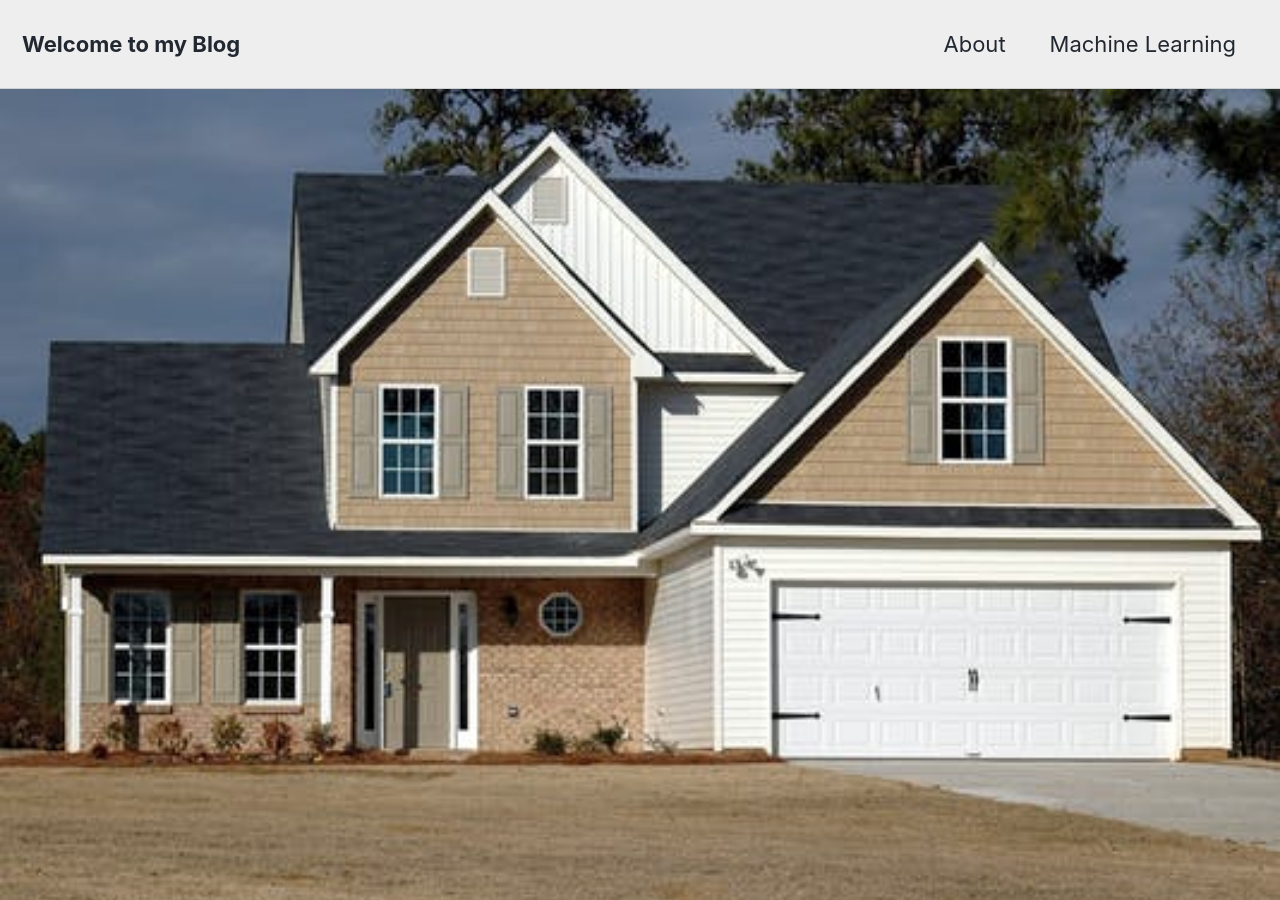
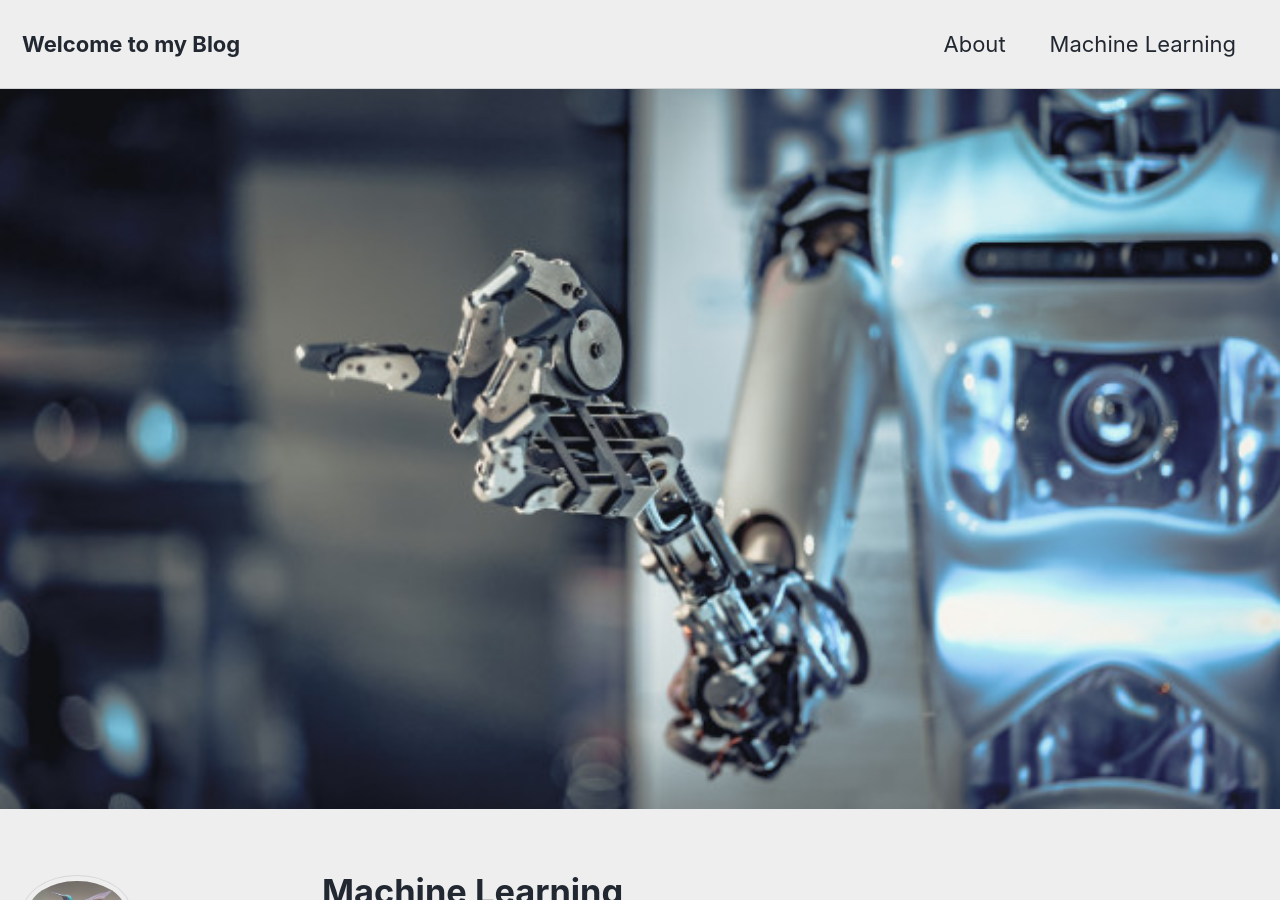
Before and after one commit to sanjibd/sanjibd.github.io, a Jekyll site: the page built from _pages/machinelearning.md, in a window 1280 px wide and 900 px high. Built offline with Jekyll 4.4.1, drawn with Linux system fonts in a browser that asks for light colours; cached includes are drawn as plain includes; nearby versions of some CDN libraries.

Commit message:
new github theme

```diff
--- a/_pages/machinelearning.md
+++ b/_pages/machinelearning.md
@@ -4,7 +4,7 @@ permalink: /machine-learning/
 title: "Machine Learning"
 author_profile: true
 header:
-  image: "/images/home.jpeg"
+  image: "/images/machine-learning.jpg"
 ---
 
 
```
Also changed, not shown: images/machine-learning.jpg (added).
